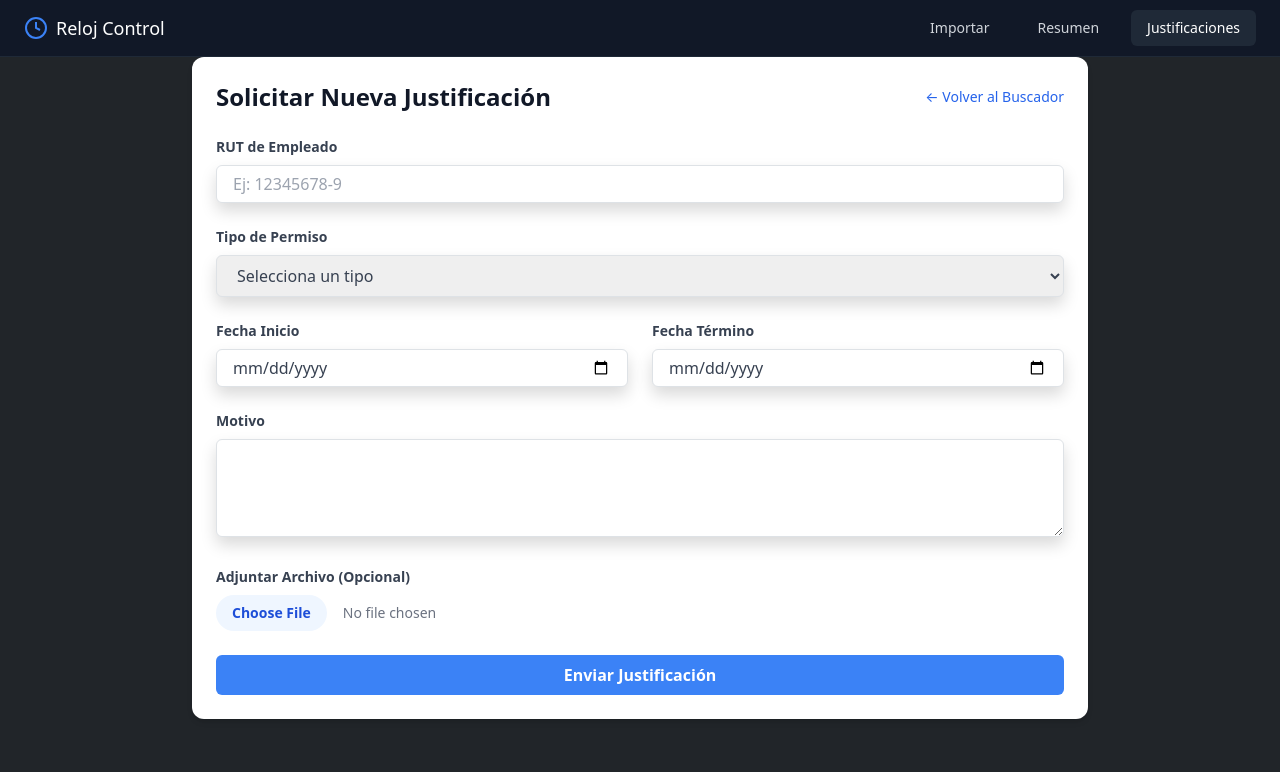
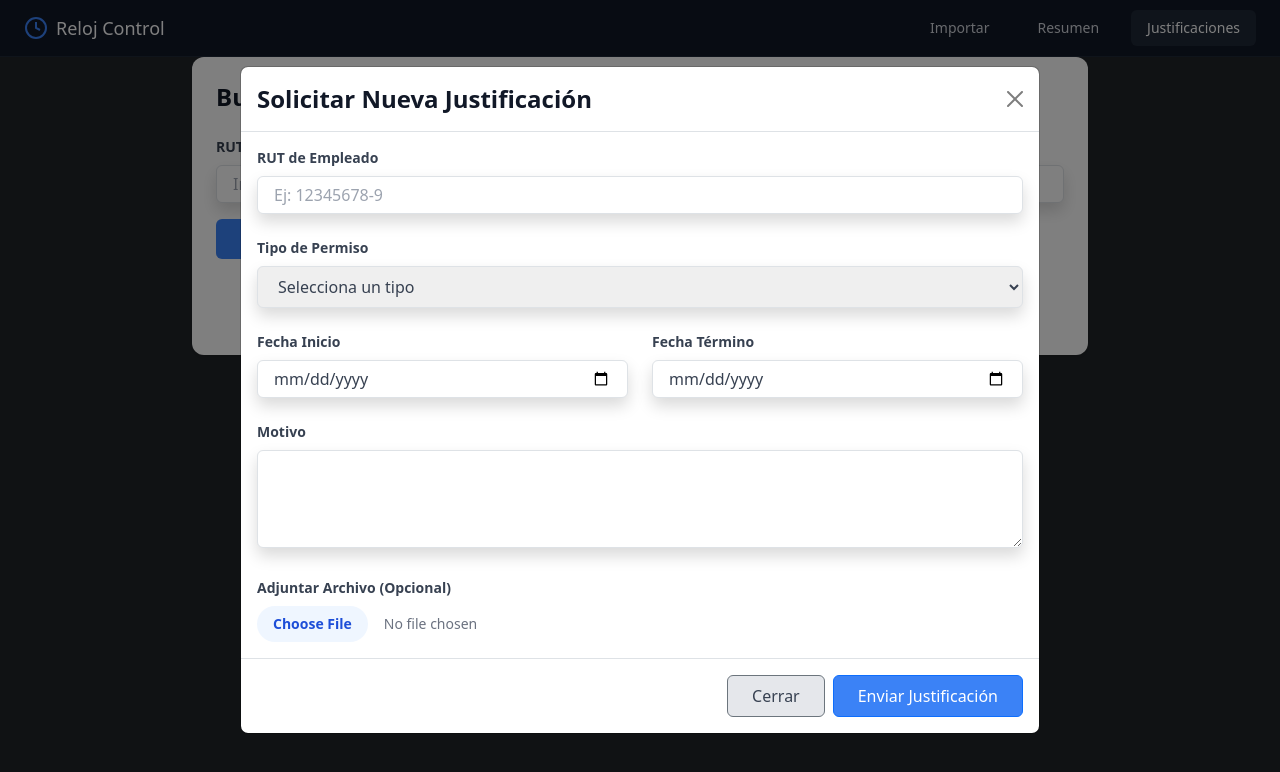
Before and after one commit to ElySaez/Reloj-Control, a React (Vite) app in the folder reloj-control-frontend/: page /justificaciones in a window 1280 px wide. Both pictures are taken after a click on the button "Solicitar Nueva Justificación". Shown: the top 772 px of the page. Built offline with nearby package versions, Linux system fonts and the light colour scheme.

Commit message:
agregar justificacion se ejecuta en modal

```diff
--- a/reloj-control-frontend/src/pages/Justificaciones.jsx
+++ b/reloj-control-frontend/src/pages/Justificaciones.jsx
@@ -13,12 +13,23 @@ export default function Justificaciones() {
     const [mensajeFormulario, setMensajeFormulario] = useState('')
     const [loadingFormulario, setLoadingFormulario] = useState(false)
 
-    const [vistaActual, setVistaActual] = useState('buscador')
+    const [showSolicitudModal, setShowSolicitudModal] = useState(false)
+
     const [rutBusqueda, setRutBusqueda] = useState('')
     const [justificacionesEncontradas, setJustificacionesEncontradas] = useState([])
     const [loadingBusqueda, setLoadingBusqueda] = useState(false)
     const [errorBusqueda, setErrorBusqueda] = useState('')
     const [mensajeBusqueda, setMensajeBusqueda] = useState('')
+
+    const abrirModalSolicitud = () => {
+        setMensajeFormulario('')
+        setShowSolicitudModal(true)
+    }
+
+    const cerrarModalSolicitud = () => {
+        setShowSolicitudModal(false)
+        setMensajeFormulario('')
+    }
 
     const handleSubmitNuevaJustificacion = async (e) => {
         e.preventDefault()
@@ -43,7 +54,7 @@ export default function Justificaciones() {
 
             await crearJustificacion(data)
 
-            setMensajeFormulario('Justificación enviada correctamente')
+            setMensajeFormulario('Justificación enviada correctamente. El modal se cerrará en unos segundos...')
             setFormData({
                 rutEmpleado: '',
                 tipoPermiso: '',
@@ -52,11 +63,12 @@ export default function Justificaciones() {
                 motivo: ''
             })
             setArchivo(null)
-            if (document.getElementById('archivo-input')) {
-                document.getElementById('archivo-input').value = ''
+            if (document.getElementById('archivo-inputForm')) {
+                document.getElementById('archivo-inputForm').value = ''
             }
-            // Opcional: Volver al buscador después de enviar exitosamente
-            // setVistaActual('buscador')
+            setTimeout(() => {
+                cerrarModalSolicitud()
+            }, 2500)
         } catch (error) {
             setMensajeFormulario('Error: ' + (error.response?.data?.message || error.message || 'Error al enviar justificación'))
         } finally {
@@ -103,9 +115,22 @@ export default function Justificaciones() {
         }
     }
 
+    const modalBackdropStyle = {
+        position: 'fixed',
+        top: 0,
+        left: 0,
+        width: '100%',
+        height: '100%',
+        backgroundColor: 'rgba(0, 0, 0, 0.5)',
+        zIndex: 1040,
+    }
+
+    const modalDialogStyle = {
+        zIndex: 1050,
+    }
+
     return (
         <div className="max-w-4xl mx-auto bg-white rounded-xl shadow-md overflow-hidden p-6">
-            {vistaActual === 'buscador' && (
             <div id="vista-buscador">
                 <h2 className="text-2xl font-bold text-gray-900 mb-6">Buscar Justificaciones</h2>
                 <form onSubmit={handleBuscarJustificaciones} className="space-y-4 mb-6">
@@ -194,29 +219,25 @@ export default function Justificaciones() {
 
                 <div className="mt-8 text-center">
                     <button
-                            onClick={() => setVistaActual('formularioSolicitud')}
+                        onClick={abrirModalSolicitud}
                         className="bg-green-500 hover:bg-green-700 text-white font-bold py-2 px-4 rounded focus:outline-none focus:shadow-outline"
                     >
                         Solicitar Nueva Justificación
                     </button>
                 </div>
             </div>
-            )}
 
-            {vistaActual === 'formularioSolicitud' && (
-                <div id="vista-formulario">
-                    <div className="flex justify-between items-center mb-6">
-                        <h2 className="text-2xl font-bold text-gray-900">Solicitar Nueva Justificación</h2>
-                        <button
-                            onClick={() => {
-                                setVistaActual('buscador')
-                                setMensajeFormulario('')
-                            }}
-                            className="text-sm text-blue-600 hover:underline"
-                        >
-                            &larr; Volver al Buscador
-                        </button>
+            {showSolicitudModal && (
+                <>
+                    <div style={modalBackdropStyle} onClick={cerrarModalSolicitud}></div>
+                    <div className="modal fade show" id="solicitudJustificacionModal" tabIndex="-1" aria-labelledby="solicitudJustificacionModalLabel" style={{ display: 'block', ...modalDialogStyle }} aria-modal="true" role="dialog">
+                        <div className="modal-dialog modal-lg modal-dialog-centered modal-dialog-scrollable">
+                            <div className="modal-content">
+                                <div className="modal-header">
+                                    <h5 className="modal-title text-2xl font-bold text-gray-900" id="solicitudJustificacionModalLabel">Solicitar Nueva Justificación</h5>
+                                    <button type="button" className="btn-close" onClick={cerrarModalSolicitud} aria-label="Close"></button>
                                 </div>
+                                <div className="modal-body">
                                     <form onSubmit={handleSubmitNuevaJustificacion} className="space-y-6">
                                         <div>
                                             <label htmlFor="rutEmpleadoForm" className="block text-gray-700 text-sm font-bold mb-2">
@@ -319,17 +340,8 @@ export default function Justificaciones() {
                                             />
                                         </div>
 
-                        <button
-                            type="submit"
-                            className="bg-blue-500 hover:bg-blue-700 text-white font-bold py-2 px-4 rounded focus:outline-none focus:shadow-outline w-full disabled:bg-blue-300"
-                            disabled={loadingFormulario}
-                        >
-                            {loadingFormulario ? 'Enviando...' : 'Enviar Justificación'}
-                        </button>
-                    </form>
-
                                         {mensajeFormulario && (
-                        <div className={`mt-4 p-4 rounded ${
+                                            <div className={`p-3 rounded text-sm ${
                                                 mensajeFormulario.startsWith('Error')
                                                     ? 'bg-red-100 text-red-700'
                                                     : 'bg-green-100 text-green-700'
@@ -337,7 +349,32 @@ export default function Justificaciones() {
                                                 {mensajeFormulario}
                                             </div>
                                         )}
+                                    </form>
                                 </div>
+                                <div className="modal-footer">
+                                    <button
+                                        type="button"
+                                        className="btn btn-secondary py-2 px-4 rounded text-gray-700 bg-gray-200 hover:bg-gray-300 disabled:bg-gray-100"
+                                        onClick={cerrarModalSolicitud}
+                                        disabled={loadingFormulario}
+                                    >
+                                        Cerrar
+                                    </button>
+                                    <button
+                                        type="submit"
+                                        form="solicitudForm"
+                                        className="btn btn-primary py-2 px-4 rounded text-white bg-blue-500 hover:bg-blue-700 disabled:bg-blue-300"
+                                        onClick={() => document.getElementById('solicitudFormSubmitButton').click()}
+                                        disabled={loadingFormulario}
+                                    >
+                                        {loadingFormulario ? 'Enviando...' : 'Enviar Justificación'}
+                                    </button>
+                                    <button type="submit" id="solicitudFormSubmitButton" form="solicitudForm" style={{ display: 'none' }}>Submit</button>
+                                </div>
+                            </div>
+                        </div>
+                    </div>
+                </>
             )}
         </div>
     )
```
Lines whose indentation alone changed are shown as unchanged.
